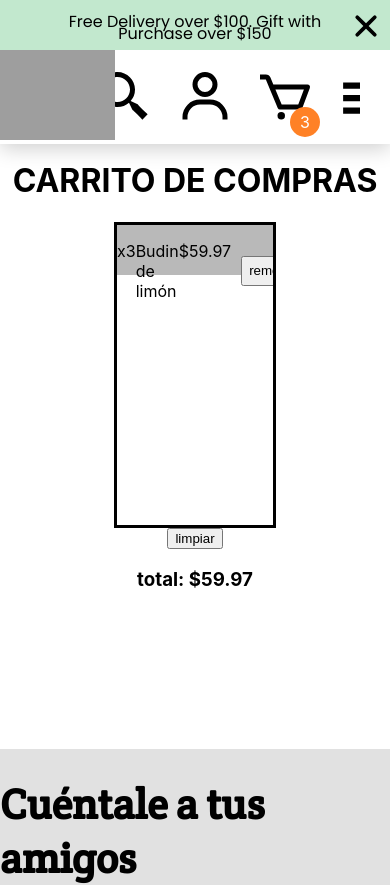
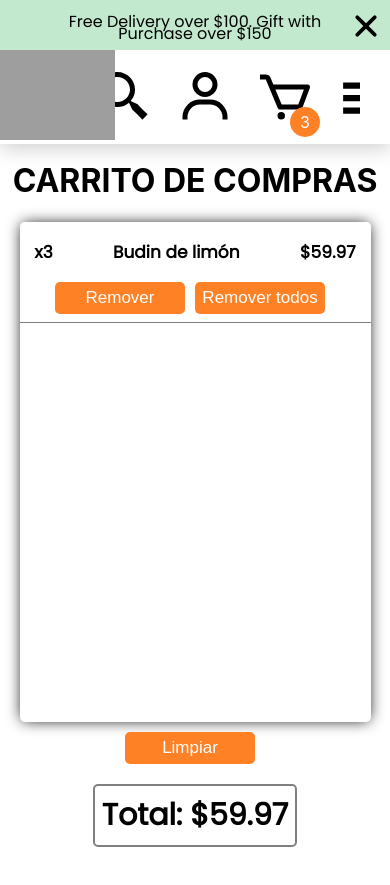
Before and after one commit to SzucsJuan21/proyectogrupal, a React (Create React App) app: page /carrito in a window 390 px wide. Shown: the top 885 px of the page. Built offline with nearby package versions, Linux system fonts and the light colour scheme; data requests are answered from the project's data file; grey boxes are pictures that could not be loaded; a web font is replaced by a local one.

Commit message:
Se le dió estilos al carrito y se hizo mobile first/responsive

```diff
--- a/src/Componentes/Carrito/Carrito.js
+++ b/src/Componentes/Carrito/Carrito.js
@@ -1,17 +1,19 @@
-import { TYPES } from "../Utilidades/actions"
-import styled from "styled-components"
-import CarritoItem from "./CarritoItem"
-import axios from "axios"
+import { TYPES } from "../Utilidades/actions";
+import styled from "styled-components";
+import CarritoItem from "./CarritoItem";
+import axios from "axios";
 
-const Carrito = ({data, dispatch}) => {
-  const { cart } = data
+const Carrito = ({ data, dispatch }) => {
+  const { cart } = data;
 
   const removeFromCart = async (btnType, id) => {
     const itemIncart = cart.find((item) => item.id === id);
     const endpoint = `http://localhost:3001/cart/${id}`;
 
-    if (btnType === "REMOVE_ALL_PRODUCTS" || (btnType === "REMOVE_ONE_PRODUCT" && itemIncart.count === 1)) {
-
+    if (
+      btnType === "REMOVE_ALL_PRODUCTS" ||
+      (btnType === "REMOVE_ONE_PRODUCT" && itemIncart.count === 1)
+    ) {
       let options = {
         method: "DELETE",
         headers: { "content-type": "application/json" },
@@ -21,9 +23,7 @@ const Carrito = ({data, dispatch}) => {
       if (res.status >= 200 && res.status < 300) {
         dispatch({ type: btnType, payload: id });
       }
-
     } else if (btnType === "REMOVE_ONE_PRODUCT") {
-
       let options = {
         method: "PUT",
         headers: { "content-type": "application/json" },
@@ -34,50 +34,95 @@ const Carrito = ({data, dispatch}) => {
       if (res.status >= 200 && res.status < 300) {
         dispatch({ type: TYPES.REMOVE_ONE_PRODUCT, payload: id });
       }
-
     }
-  }
+  };
 
   const clearCart = async () => {
     let options = {
       method: "DELETE",
       headers: { "content-type": "application/json" },
-    }
+    };
 
-    cart.forEach(async item => {
+    cart.forEach(async (item) => {
       const endpoint = `http://localhost:3001/cart/${item.id}`;
       // eslint-disable-next-line
-      let res = await axios(endpoint,options)
+      let res = await axios(endpoint, options);
     });
 
     dispatch({ type: TYPES.CLEAR_CART });
-  }
+  };
 
   let total = 0;
-  cart.map(item => total += item.price * item.count);
-
-
+  cart.map((item) => (total += item.price * item.count));
 
   return (
     <MainContainer>
       <h1>CARRITO DE COMPRAS</h1>
-      <div style={{ width: '40%', border: '3px solid black', height: '300px', overflowY: 'scroll' }}>
-        {
-          cart.map(item => <CarritoItem key={item.id} data={item} removeFromCart={removeFromCart} />)
-        }
-      </div>
-      <button onClick={() => clearCart()}>limpiar</button>
+      <CartContainer>
+        {cart.map((item) => (
+          <CarritoItem
+            key={item.id}
+            data={item}
+            removeFromCart={removeFromCart}
+          />
+        ))}
+      </CartContainer>
+      <Button onClick={() => clearCart()}>Limpiar</Button>
 
-      <h3>total: ${total.toFixed(2)}</h3>
+      <h3 style={{
+      fontFamily: 'Poppins, sans-serif',
+      fontSize: '30px',
+      marginTop: '20px',
+      marginBottom: '0px',
+      padding:'7px',
+      border: '2px solid grey',
+      borderRadius: '5px'
+      }}>Total: ${total.toFixed(2)}</h3>
     </MainContainer>
-  )
-}
+  );
+};
 
 const MainContainer = styled.main`
-    display: flex;
-    justify-content: center;
-    align-items: center;
-    flex-direction: column;
-`
+  display: flex;
+  justify-content: center;
+  align-items: center;
+  flex-direction: column;
 
-export default Carrito
+`;
+
+const CartContainer = styled.div`
+  width: 90%;
+  border: 0px solid black;
+  border-radius: 5px;
+  box-shadow: 0px 0px 15px -2px;
+  height: 500px;
+  overflow-y: scroll;
+  margin-bottom: 10px;
+
+  @media (min-width: 800px) {
+    width: 70%;
+  }
+
+  @media (min-width: 1260px) {
+    width: 50%;
+    height: 500px;
+  }
+`;
+
+const Button = styled.button`
+  border: 0;
+  height: 2rem;
+  border-radius: 5px;
+  width: 130px;
+  cursor: pointer;
+  background: #ff8126;
+  transition: 200ms;
+  font-size: 17px;
+  color: #fff;
+  font-weight: 500;
+  margin-right: 10px;
+  &:hover {
+    background: #fcbd90;
+  }
+`;
+export default Carrito;
--- a/src/Componentes/Carrito/CarritoItem.js
+++ b/src/Componentes/Carrito/CarritoItem.js
@@ -2,17 +2,18 @@ import styled from 'styled-components'
 import { TYPES } from '../Utilidades/actions'
 import React from 'react'
 
+
 const CarritoItem = ({ data, removeFromCart }) => {
     return (
         <Container>
-            <div style={{ display: 'flex', justifyContent: 'space-evenly' }}>
+            <Text>
                 <p>x{data.count ? data.count : 1} </p>
                 <p>{data.title}</p>
                 <p>${data.count ? (data.price * data.count).toFixed(2) : data.price.toFixed(2)}</p>
-            </div>
-            <div style={{ display: 'flex', justifyContent: 'center' }}>
-                <button onClick={() => removeFromCart(TYPES.REMOVE_ONE_PRODUCT, data.id )} style={{height:'30px', margin:'auto 10px'}}>remover</button>
-                <button onClick={() => removeFromCart(TYPES.REMOVE_ALL_PRODUCTS, data.id )} style={{height:'30px', margin:'auto 10px'}}>remover todos</button>
+            </Text>
+            <div style={{ display: 'flex', justifyContent: 'center', marginBottom: '7px'}}>
+                <Button onClick={() => removeFromCart(TYPES.REMOVE_ONE_PRODUCT, data.id )} >Remover</Button>
+                <Button onClick={() => removeFromCart(TYPES.REMOVE_ALL_PRODUCTS, data.id )} >Remover todos</Button>
             </div>
         </Container>
     )
@@ -20,9 +21,48 @@ const CarritoItem = ({ data, removeFromCart }) => {
 
 const Container = styled.div`
     display: grid;
-    grid-template-columns: 1fr 1fr;
-    height: 50px;
-    background-color: #b9b9b9;
+    grid-template-columns: 1fr;
+    height: 100px;
+    background-color: white;
+    border-bottom: solid 1px grey;
+
+    @media (min-width: 1260px) {
+        height: 120px
+      }
+
+`
+const Text = styled.div`
+    display: flex;
+    justify-content: space-between;
+    font-family: Poppins, sans-serif;
+    font-size: 17px;
+    margin-left:15px;
+    margin-right: 15px;
+    font-weight: bold;
+
+    @media (min-width: 1260px) {
+        margin-left:40px;
+        margin-right: 40px;
+        font-size:20px
+      }
+
+`
+const Button = styled.button`
+    border: 0 ;
+    height: 2rem;
+    border-radius: 5px;
+    width: 130px;
+    cursor: pointer;
+    background: #FF8126;
+    transition: 200ms;
+    font-size: 17px;
+    color: #fff;
+    font-weight: 500;
+    margin-right: 10px;
+    &:hover {
+        background: #FCBD90;
+    }
+
 `
 
 export default CarritoItem
```
